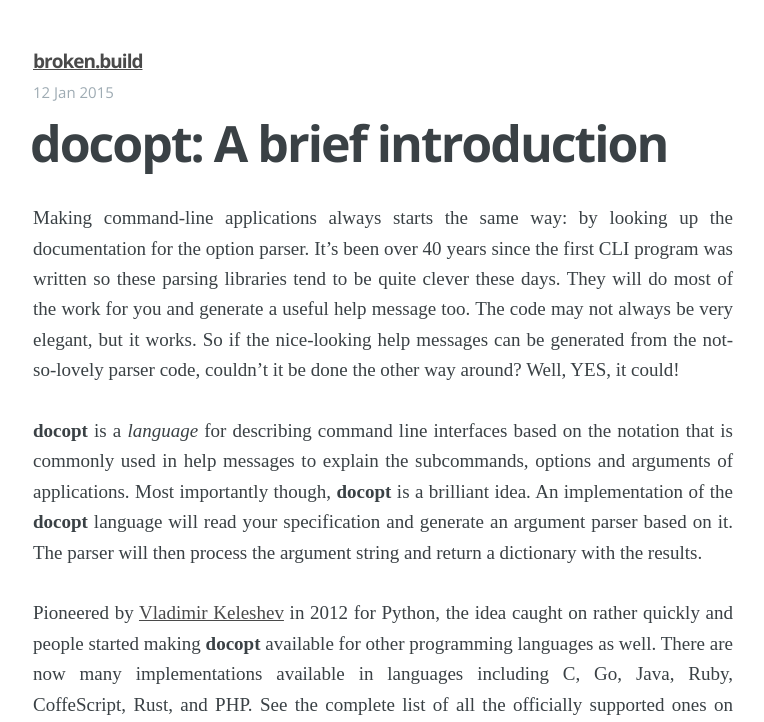
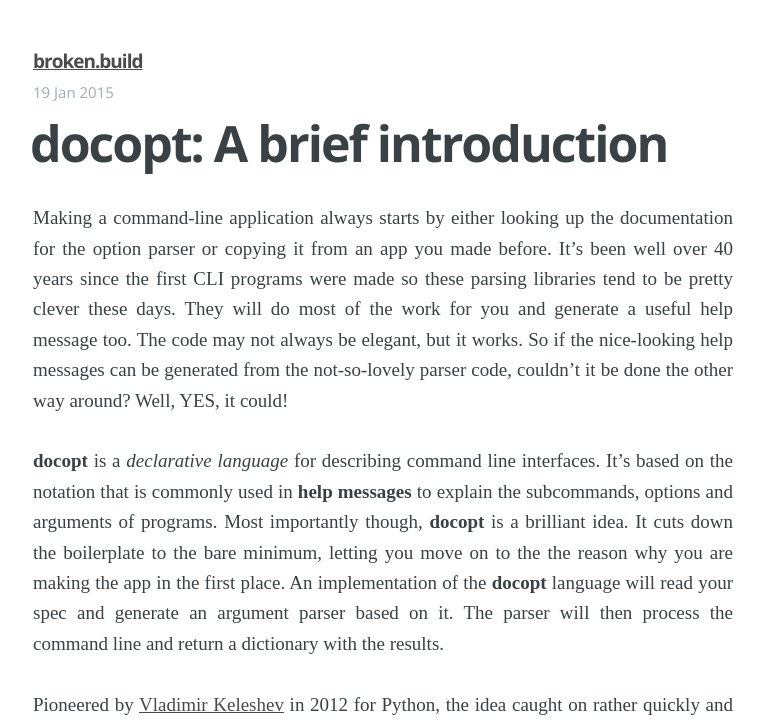
Before and after one commit to Ricardomol/pazdera.github.io, a Jekyll site: the page built from _posts/2015-01-19-docopt.md, in a window 1280 px wide and 900 px high, scrolled down 726 px, cut to the strip 178-900 px from the top of the window. Shown: the whole strip, without its empty margins (257-1021 px from the left). Built offline with Jekyll 4.4.1, drawn with Linux system fonts in a browser that asks for light colours; some web fonts are replaced; comment, search, counter and statistics services are not loaded; some of the changed text lies outside the part shown.

Commit message:
docopt post: A few edits

```diff
--- a/_posts/2015-01-12-docopt.md
+++ b/_posts/2015-01-19-docopt.md
@@ -1,7 +1,7 @@
 ---
 layout: post
 title: "docopt: A brief introduction"
-description: "The biggest advancement of argument parsing in the last 40 years"
+description: "The biggest advancement in argument parsing in the last 40 years"
 cover: keyboard.jpg
 comments: true
 categories:
@@ -11,33 +11,37 @@
 - argument parsing
 - ruby
 - python
+- CoffeeScript
 ---
 
-Making command-line applications always starts the same way: by looking up the
-documentation for the option parser. It's been over 40 years since the first
-CLI program was written so these parsing libraries tend to be quite clever
-these days. They will do most of the work for you and generate a useful help
-message too. The code may not always be very elegant, but it works. So if the
-nice-looking help messages can be generated from the not-so-lovely parser code,
-couldn't it be done the other way around? Well, YES, it could!
+Making a command-line application always starts by either looking up the
+documentation for the option parser or copying it from an app you made before.
+It's been well over 40 years since the first CLI programs were made so these
+parsing libraries tend to be pretty clever these days. They will do most of
+the work for you and generate a useful help message too. The code may not
+always be elegant, but it works. So if the nice-looking help messages can be
+generated from the not-so-lovely parser code, couldn't it be done the other
+way around? Well, YES, it could!
 
-**docopt** is a _language_ for describing command line interfaces based on the
-notation that is commonly used in help messages to explain the subcommands,
-options and arguments of applications. Most importantly though, **docopt** is a
-brilliant idea. An implementation of the **docopt** language will read your
-specification and generate an argument parser based on it. The parser will then
-process the argument string and return a dictionary with the results.
+**docopt** is a _declarative language_ for describing command line interfaces.
+It's based on the notation that is commonly used in **help messages** to explain
+the subcommands, options and arguments of programs. Most importantly though,
+**docopt** is a brilliant idea. It cuts down the boilerplate to the bare minimum,
+letting you move on to the the reason why you are making the app in the first
+place. An implementation of the **docopt** language will read your
+spec and generate an argument parser based on it. The parser will then
+process the command line and return a dictionary with the results.
 
 Pioneered by [Vladimir Keleshev](https://twitter.com/keleshev) in 2012 for
-Python, the idea caught on rather quickly and people started making **docopt**
-available for other programming languages as well. There are now many
-implementations available in languages including C, Go, Java, Ruby,
+Python, the idea caught on rather quickly and contributors started making
+**docopt** available for other programming languages as well. There are now
+many implementations available in languages including C, Go, Java, Ruby,
 CoffeScript, Rust, and PHP. See the complete list of all the officially
-supported ones on [Github](https://github.com/docopt).
+supported ports on [Github](https://github.com/docopt).
 
 ## The language
 
-The description language is a _formalised_ version of the common help messages
+The language itself is a _formalised_ version of the common help messages
 as you may know them from existing applications. Despite its simplicity, the
 syntax very powerful with all the features you might expect from a reasonable
 argument parser. It supports subcommands, options and positional arguments. Any
@@ -65,7 +69,7 @@
   -e, --env=<e>     Select build environment [default: wheezy].
 {% endhighlight %}
 
-This is almost identical with the help description generated by Ruby's
+The syntax is almost identical with the help descriptions generated by Ruby's
 `OptionParser` or Python's `ArgumentParser`.
 
 ## Parsing the command line
@@ -92,9 +96,9 @@
 
 [PEP 257](https://www.python.org/dev/peps/pep-0257/) recommends that the
 docstring of a script corresponds with its 'usage' message. We'll put the
-**docopt** spec in there, right at the beginning of our script and refer to
+**docopt** spec in there, right at the beginning of the script and refer to
 it through the `__doc__` special variable. The `docopt` function will read
-`sys.argv` parse it. If we pass the version of our program to the function
+`sys.argv` and parse it. If we pass the version of our program to the function
 as wel, it will create the `--version` option automatically.
 
 {% highlight python %}
@@ -201,9 +205,10 @@
 
 ## Summary
 
-Docopt is a delightful way of describing command line interfaces. It means you
-can skip the ritual of looking up the documentation and implementing the parser
-before you get to the interesting part. Was that `add_argument()` or
-`addArgument()`? Who remembers these things? It's free and open-source,
-[available on Github](https://github.com/docopt) for many different languages.
-Give it a go :-)!
+Docopt is a delightful way of describing command line interfaces. It means that
+you can skip the ritual copy-pasting and docs searching to put together the
+option parser before you get to the interesting bit. Was that `add_argument()`
+or `addArgument()`? Who remembers these things?
+
+**docopt** is free, open-source, and available for many languages. Check it
+out on [Github](https://github.com/docopt).
```
Also changed, not shown: other parts of _posts/2015-01-19-docopt.md (+2 -2 lines).
